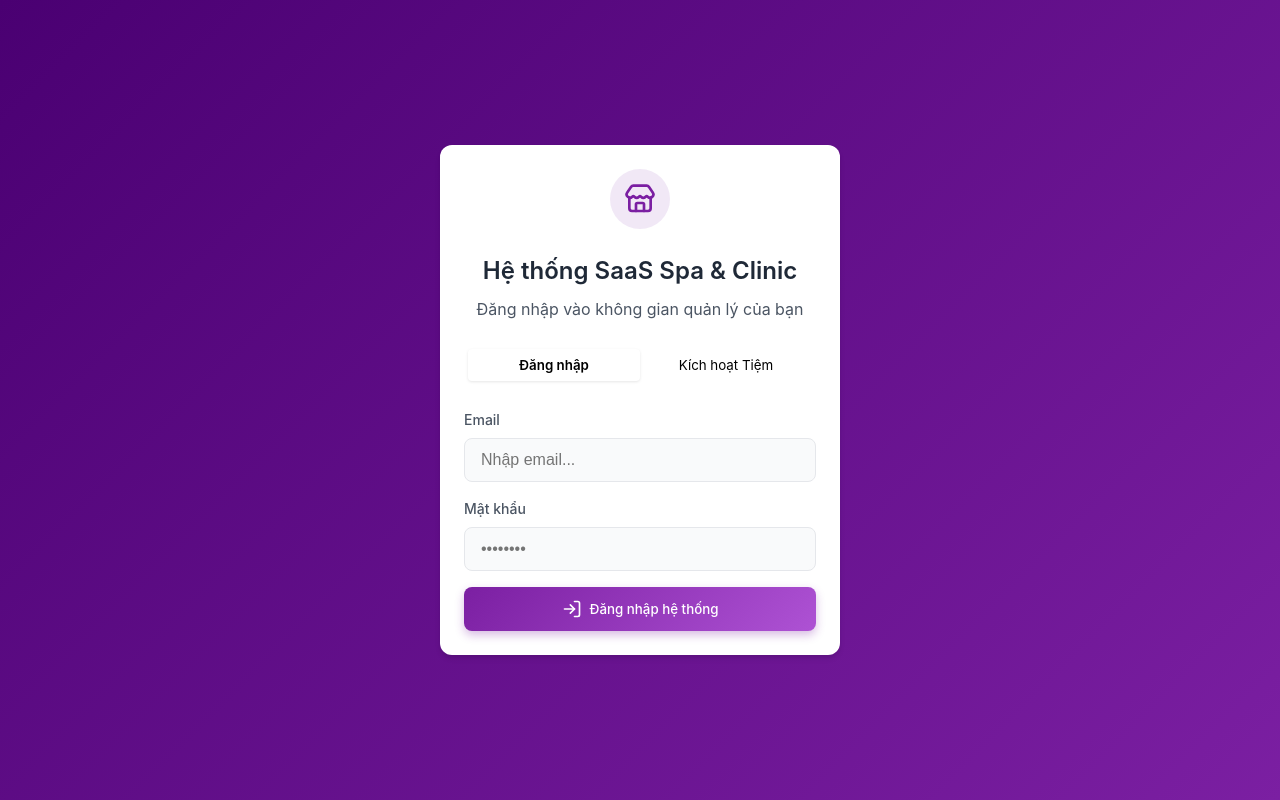
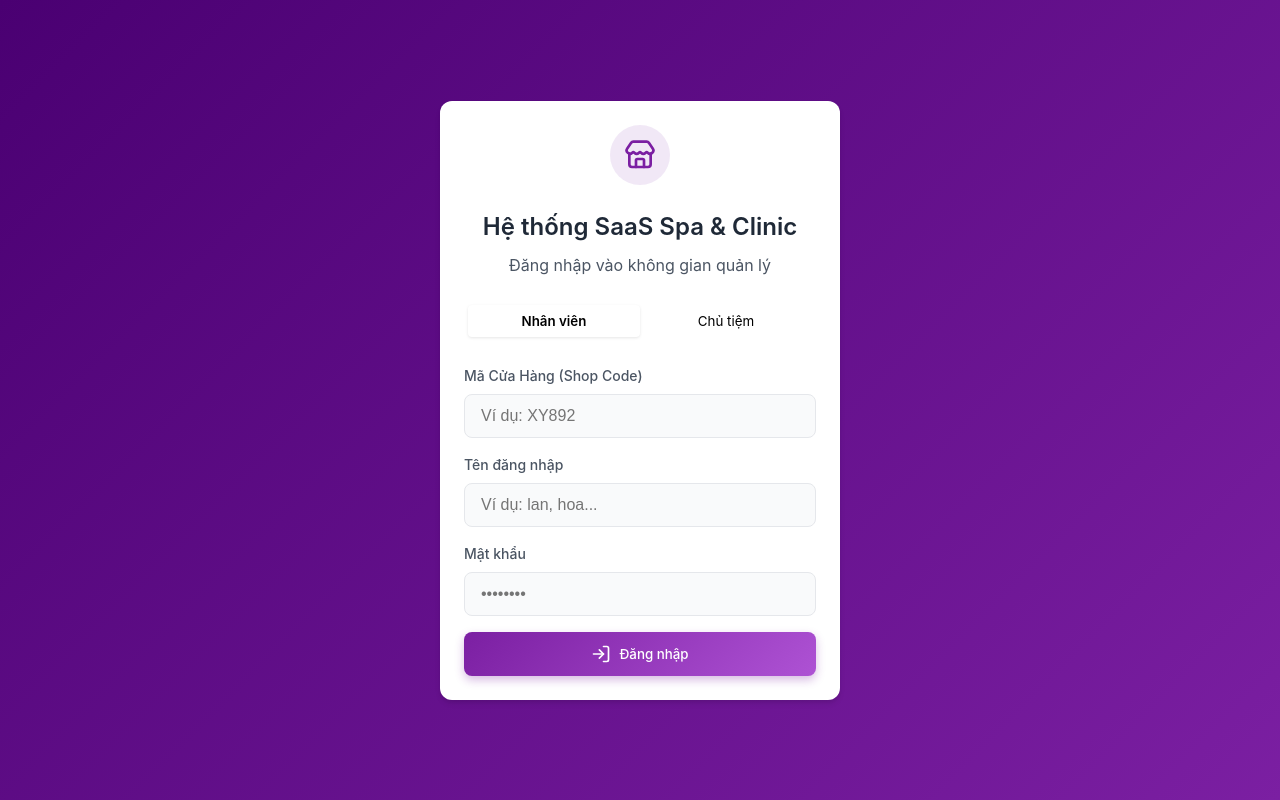
Before and after one commit to qlady79nt-nt/quan-ly-dich-vu, a React (Vite) app: page /login in a window 1280 px wide. Built offline with nearby package versions, Linux system fonts and the light colour scheme.

Commit message:
Implement Custom Auth UX with Supabase Fake Email strategy

```diff
--- a/src/pages/Login.tsx
+++ b/src/pages/Login.tsx
@@ -5,9 +5,11 @@ import { supabase } from '../lib/supabase';
 
 const Login = () => {
   const navigate = useNavigate();
-  const [isLogin, setIsLogin] = useState(true);
+  // tabs: 'staff', 'owner_login', 'owner_register'
+  const [tab, setTab] = useState<'staff' | 'owner_login' | 'owner_register'>('staff');
 
   const [email, setEmail] = useState('');
+  const [username, setUsername] = useState('');
   const [password, setPassword] = useState('');
   const [shopCode, setShopCode] = useState('');
 
@@ -22,31 +24,38 @@ const Login = () => {
     setSuccessMsg('');
 
     try {
-      if (isLogin) {
-        // --- LUỒNG ĐĂNG NHẬP ---
+      if (tab === 'staff') {
+        // --- LUỒNG NHÂN VIÊN ---
+        if (!shopCode || !username || !password) throw new Error('Vui lòng nhập đầy đủ thông tin');
+        const fakeEmail = `${username.toLowerCase().trim()}@${shopCode.toLowerCase().trim()}.spa.local`;
+
+        const { data: authData, error: authError } = await supabase.auth.signInWithPassword({
+          email: fakeEmail,
+          password,
+        });
+
+        if (authError) {
+          if (authError.message.includes('Invalid login credentials')) {
+            throw new Error('Sai tài khoản hoặc mật khẩu (Hoặc sai Mã Shop).');
+          }
+          throw authError;
+        }
+
+        // Kiểm tra role và chuyển trang
+        checkRoleAndRedirect(authData.user.id);
+
+      } else if (tab === 'owner_login') {
+        // --- LUỒNG CHỦ TIỆM ĐĂNG NHẬP ---
         const { data: authData, error: authError } = await supabase.auth.signInWithPassword({
           email,
           password,
         });
 
         if (authError) throw authError;
+        checkRoleAndRedirect(authData.user.id);
 
-        const { data: profile, error: profileError } = await supabase
-          .from('profiles')
-          .select('role')
-          .eq('id', authData.user.id)
-          .single();
-
-        if (profileError && profileError.code !== 'PGRST116') throw profileError;
-
-        const role = profile?.role || 'staff';
-
-        if (role === 'super_admin') navigate('/superadmin/dashboard');
-        else if (role === 'shop_admin') navigate('/admin/shop');
-        else navigate('/pos/monitor');
-
-      } else {
-        // --- LUỒNG ĐĂNG KÝ (CLAIM SHOP) ---
+      } else if (tab === 'owner_register') {
+        // --- LUỒNG CHỦ TIỆM ĐĂNG KÝ (CLAIM SHOP) ---
         if (!shopCode) throw new Error('Vui lòng nhập Mã Shop do Super Admin cung cấp.');
 
         const { error: signUpError } = await supabase.auth.signUp({
@@ -62,11 +71,10 @@ const Login = () => {
         });
 
         if (rpcError) {
-          // Nếu lỗi mã Shop, báo lỗi
           throw new Error('Mã Shop không hợp lệ hoặc đã được sử dụng!');
         }
 
-        setSuccessMsg('Đăng ký thành công! Đang chuyển hướng đến trang quản trị của bạn...');
+        setSuccessMsg('Đăng ký mở tiệm thành công! Đang chuyển hướng...');
         setTimeout(() => navigate('/admin/shop'), 2000);
       }
     } catch (error: any) {
@@ -74,6 +82,27 @@ const Login = () => {
     } finally {
       setLoading(false);
     }
+  };
+
+  const checkRoleAndRedirect = async (userId: string) => {
+    const { data: profile, error: profileError } = await supabase
+      .from('profiles')
+      .select('role, status')
+      .eq('id', userId)
+      .single();
+
+    if (profileError && profileError.code !== 'PGRST116') throw profileError;
+
+    if (profile?.status === 'inactive') {
+      await supabase.auth.signOut();
+      throw new Error('Tài khoản của bạn đã bị khóa. Vui lòng liên hệ chủ tiệm.');
+    }
+
+    const role = profile?.role || 'staff';
+
+    if (role === 'super_admin') navigate('/superadmin/dashboard');
+    else if (role === 'shop_admin') navigate('/admin/shop');
+    else navigate('/pos/monitor');
   };
 
   return (
@@ -86,23 +115,21 @@ const Login = () => {
         </div>
 
         <h1 style={{ marginBottom: '0.5rem', fontSize: '1.5rem' }}>Hệ thống SaaS Spa & Clinic</h1>
-        <p style={{ color: 'var(--text-secondary)', marginBottom: '1.5rem' }}>
-          {isLogin ? 'Đăng nhập vào không gian quản lý của bạn' : 'Mở tiệm bằng Mã Shop (Shop Code)'}
-        </p>
+        <p style={{ color: 'var(--text-secondary)', marginBottom: '1.5rem' }}>Đăng nhập vào không gian quản lý</p>
 
         {/* TAB TOGGLE */}
         <div style={{ display: 'flex', backgroundColor: 'var(--background-light)', borderRadius: '0.5rem', padding: '0.25rem', marginBottom: '1.5rem' }}>
           <button
-            onClick={() => { setIsLogin(true); setErrorMsg(''); }}
-            style={{ flex: 1, padding: '0.5rem', borderRadius: '0.25rem', border: 'none', background: isLogin ? 'white' : 'transparent', fontWeight: isLogin ? 600 : 400, boxShadow: isLogin ? '0 1px 3px rgba(0,0,0,0.1)' : 'none', cursor: 'pointer' }}
+            onClick={() => { setTab('staff'); setErrorMsg(''); }}
+            style={{ flex: 1, padding: '0.5rem', borderRadius: '0.25rem', border: 'none', background: tab === 'staff' ? 'white' : 'transparent', fontWeight: tab === 'staff' ? 600 : 400, boxShadow: tab === 'staff' ? '0 1px 3px rgba(0,0,0,0.1)' : 'none', cursor: 'pointer' }}
           >
-            Đăng nhập
+            Nhân viên
           </button>
           <button
-            onClick={() => { setIsLogin(false); setErrorMsg(''); }}
-            style={{ flex: 1, padding: '0.5rem', borderRadius: '0.25rem', border: 'none', background: !isLogin ? 'white' : 'transparent', fontWeight: !isLogin ? 600 : 400, boxShadow: !isLogin ? '0 1px 3px rgba(0,0,0,0.1)' : 'none', cursor: 'pointer' }}
+            onClick={() => { setTab('owner_login'); setErrorMsg(''); }}
+            style={{ flex: 1, padding: '0.5rem', borderRadius: '0.25rem', border: 'none', background: tab !== 'staff' ? 'white' : 'transparent', fontWeight: tab !== 'staff' ? 600 : 400, boxShadow: tab !== 'staff' ? '0 1px 3px rgba(0,0,0,0.1)' : 'none', cursor: 'pointer' }}
           >
-            Kích hoạt Tiệm
+            Chủ tiệm
           </button>
         </div>
 
@@ -119,7 +146,47 @@ const Login = () => {
         )}
 
         <form onSubmit={handleAuth}>
-          {!isLogin && (
+          {tab === 'staff' ? (
+            // --- FORM NHÂN VIÊN ---
+            <>
+              <div className="form-group" style={{ textAlign: 'left' }}>
+                <label className="form-label">Mã Cửa Hàng (Shop Code)</label>
+                <input
+                  type="text"
+                  className="form-input"
+                  placeholder="Ví dụ: XY892"
+                  value={shopCode}
+                  onChange={e => setShopCode(e.target.value)}
+                  required
+                />
+              </div>
+              <div className="form-group" style={{ textAlign: 'left' }}>
+                <label className="form-label">Tên đăng nhập</label>
+                <input
+                  type="text"
+                  className="form-input"
+                  placeholder="Ví dụ: lan, hoa..."
+                  value={username}
+                  onChange={e => setUsername(e.target.value)}
+                  required
+                />
+              </div>
+              <div className="form-group" style={{ textAlign: 'left' }}>
+                <label className="form-label">Mật khẩu</label>
+                <input
+                  type="password"
+                  className="form-input"
+                  placeholder="••••••••"
+                  value={password}
+                  onChange={e => setPassword(e.target.value)}
+                  required
+                />
+              </div>
+            </>
+          ) : (
+            // --- FORM CHỦ TIỆM ---
+            <>
+              {tab === 'owner_register' && (
                 <div className="form-group" style={{ textAlign: 'left' }}>
                   <label className="form-label">Mã Shop (Do Super Admin cấp)</label>
                   <input
@@ -128,17 +195,16 @@ const Login = () => {
                     placeholder="Ví dụ: XY892"
                     value={shopCode}
                     onChange={e => setShopCode(e.target.value)}
-                required={!isLogin}
+                    required
                   />
                 </div>
               )}
-
               <div className="form-group" style={{ textAlign: 'left' }}>
-            <label className="form-label">Email</label>
+                <label className="form-label">Email Quản trị viên</label>
                 <input
                   type="email"
                   className="form-input"
-              placeholder="Nhập email..."
+                  placeholder="admin@spa.com"
                   value={email}
                   onChange={e => setEmail(e.target.value)}
                   required
@@ -156,9 +222,23 @@ const Login = () => {
                 />
               </div>
 
-          <button type="submit" disabled={loading} className="btn-primary" style={{ width: '100%', marginTop: '1rem', display: 'flex', alignItems: 'center', justifyContent: 'center', gap: '0.5rem', backgroundColor: isLogin ? 'var(--primary-color)' : 'var(--success-color)' }}>
-            {loading ? <Loader2 size={20} className="animate-spin" /> : (isLogin ? <LogIn size={20} /> : <UserPlus size={20} />)}
-            {loading ? 'Đang xử lý...' : (isLogin ? 'Đăng nhập hệ thống' : 'Mở Tiệm Ngay')}
+              <div style={{ textAlign: 'right', marginBottom: '1rem', fontSize: '0.875rem' }}>
+                {tab === 'owner_login' ? (
+                  <button type="button" onClick={() => setTab('owner_register')} style={{ background: 'none', border: 'none', color: 'var(--primary-color)', cursor: 'pointer', padding: 0 }}>
+                    Lần đầu đăng nhập? Mở tiệm ngay
+                  </button>
+                ) : (
+                  <button type="button" onClick={() => setTab('owner_login')} style={{ background: 'none', border: 'none', color: 'var(--primary-color)', cursor: 'pointer', padding: 0 }}>
+                    Đã có tài khoản? Đăng nhập
+                  </button>
+                )}
+              </div>
+            </>
+          )}
+
+          <button type="submit" disabled={loading} className="btn-primary" style={{ width: '100%', marginTop: '0.5rem', display: 'flex', alignItems: 'center', justifyContent: 'center', gap: '0.5rem', backgroundColor: tab === 'owner_register' ? 'var(--success-color)' : 'var(--primary-color)' }}>
+            {loading ? <Loader2 size={20} className="animate-spin" /> : (tab === 'owner_register' ? <UserPlus size={20} /> : <LogIn size={20} />)}
+            {loading ? 'Đang xử lý...' : (tab === 'owner_register' ? 'Mở Tiệm Ngay' : 'Đăng nhập')}
           </button>
         </form>
       </div>
--- a/src/pages/admin/ManageUsers.tsx
+++ b/src/pages/admin/ManageUsers.tsx
@@ -1,5 +1,5 @@
 import { useState, useEffect } from 'react';
-import { Save, UserCheck, Shield, Trash2, Loader2, Info, Users } from 'lucide-react';
+import { Save, UserCheck, Shield, Trash2, Loader2, Users, UserPlus } from 'lucide-react';
 import { supabase } from '../../lib/supabase';
 
 const ManageUsers = () => {
@@ -10,6 +10,15 @@ const ManageUsers = () => {
   const [planData, setPlanData] = useState<any>(null);
   const [shopId, setShopId] = useState<string | null>(null);
   const [currentUserProfile, setCurrentUserProfile] = useState<any>(null);
+
+  // Form tạo user mới
+  const [creating, setCreating] = useState(false);
+  const [newUser, setNewUser] = useState({
+    fullName: '',
+    username: '',
+    password: '',
+    role: 'staff'
+  });
 
   // Phân nhóm quyền hạn rõ ràng
   const permissionGroups = [
@@ -52,7 +61,7 @@ const ManageUsers = () => {
         setShopId(adminProfile.shop_id);
         setCurrentUserProfile(adminProfile);
 
-        // Fetch Users (bao gồm cả Inactive)
+        // Fetch Users
         const { data: shopUsers } = await supabase
           .from('profiles')
           .select('*')
@@ -112,7 +121,45 @@ const ManageUsers = () => {
         data
       });
     } catch (e) {
-      console.error("Audit log failed", e); // Silently fail audit log so it doesn't break flow if table missing
+      console.error("Audit log failed", e);
+    }
+  };
+
+  const handleCreateUser = async (e: React.FormEvent) => {
+    e.preventDefault();
+    if (!shopId) return;
+
+    if (activeUsersCount >= maxUsers) {
+      return alert('Đã đạt giới hạn nhân viên của gói dịch vụ! Vui lòng nâng cấp gói.');
+    }
+
+    setCreating(true);
+    try {
+      // 1. Gọi RPC để tạo user ngầm qua Fake Email Strategy
+      const { data: newUserId, error } = await supabase.rpc('create_staff_user', {
+        p_shop_id: shopId,
+        p_username: newUser.username.toLowerCase().trim(),
+        p_password: newUser.password,
+        p_full_name: newUser.fullName,
+        p_role: newUser.role
+      });
+
+      if (error) {
+        if (error.message.includes('unique constraint')) {
+          throw new Error('Tên đăng nhập này đã tồn tại trong hệ thống. Vui lòng chọn tên khác.');
+        }
+        throw error;
+      }
+
+      await logAudit('create_user', newUserId, { username: newUser.username, role: newUser.role });
+
+      alert('Đã tạo tài khoản nhân viên thành công!');
+      setNewUser({ fullName: '', username: '', password: '', role: 'staff' });
+      fetchData(); // Refresh list
+    } catch (error: any) {
+      alert('Lỗi khi tạo nhân viên: ' + error.message);
+    } finally {
+      setCreating(false);
     }
   };
 
@@ -189,20 +236,12 @@ const ManageUsers = () => {
   return (
     <div style={{ display: 'flex', flexDirection: 'column', gap: '1.5rem', maxWidth: '1200px', margin: '0 auto' }}>
 
-      <div style={{ display: 'grid', gridTemplateColumns: '1fr 1fr', gap: '1rem' }}>
-        <div style={{ backgroundColor: 'var(--background-light)', padding: '1rem', borderRadius: '0.5rem', display: 'flex', alignItems: 'center', gap: '0.75rem', border: '1px solid var(--border-color)' }}>
-          <Info size={24} color="var(--primary-color)" />
-          <div>
-            <strong style={{ display: 'block', color: 'var(--primary-color)' }}>Mời nhân viên</strong>
-            <p style={{ fontSize: '0.875rem', color: 'var(--text-secondary)' }}>Gửi <strong>Mã Shop</strong> cho nhân viên để họ tự đăng ký tài khoản.</p>
-          </div>
-        </div>
-
-        <div style={{ backgroundColor: isLimitReached ? 'rgba(239, 68, 68, 0.1)' : 'rgba(34, 197, 94, 0.1)', padding: '1rem', borderRadius: '0.5rem', display: 'flex', alignItems: 'center', gap: '0.75rem', border: `1px solid ${isLimitReached ? 'rgba(239, 68, 68, 0.3)' : 'rgba(34, 197, 94, 0.3)'}` }}>
+      <div style={{ display: 'flex', justifyContent: 'flex-end' }}>
+        <div style={{ width: '400px', backgroundColor: isLimitReached ? 'rgba(239, 68, 68, 0.1)' : 'rgba(34, 197, 94, 0.1)', padding: '1rem', borderRadius: '0.5rem', display: 'flex', alignItems: 'center', gap: '0.75rem', border: `1px solid ${isLimitReached ? 'rgba(239, 68, 68, 0.3)' : 'rgba(34, 197, 94, 0.3)'}` }}>
           <Users size={24} color={isLimitReached ? 'var(--danger-color)' : 'var(--success-color)'} />
           <div style={{ width: '100%' }}>
             <div style={{ display: 'flex', justifyContent: 'space-between', marginBottom: '0.25rem' }}>
-              <strong style={{ color: isLimitReached ? 'var(--danger-color)' : 'var(--success-color)' }}>Sử dụng Gói (Nhân sự đang hoạt động)</strong>
+              <strong style={{ color: isLimitReached ? 'var(--danger-color)' : 'var(--success-color)' }}>Sử dụng Gói (Nhân sự hoạt động)</strong>
               <strong>{activeUsersCount} / {maxUsers}</strong>
             </div>
             <div style={{ width: '100%', height: '6px', backgroundColor: 'var(--background-light)', borderRadius: '3px', overflow: 'hidden' }}>
@@ -213,17 +252,68 @@ const ManageUsers = () => {
       </div>
 
       <div className="grid-cols-2" style={{ gridTemplateColumns: '1fr 1.5fr' }}>
+        {/* CỘT TRÁI: FORM TẠO & DANH SÁCH */}
+        <div style={{ display: 'flex', flexDirection: 'column', gap: '1.5rem' }}>
+
+          {/* TẠO NHÂN VIÊN MỚI */}
+          <div className="premium-card">
+            <h2 style={{ marginBottom: '1.5rem', color: 'var(--primary-color)', display: 'flex', alignItems: 'center', gap: '0.5rem' }}>
+              <UserPlus size={24} />
+              Tạo Nhân Viên Mới
+            </h2>
+            <form onSubmit={handleCreateUser}>
+              <div className="form-group">
+                <label className="form-label">Tên hiển thị</label>
+                <input
+                  type="text" className="form-input" placeholder="Ví dụ: Nguyễn Văn A"
+                  value={newUser.fullName} onChange={e => setNewUser({...newUser, fullName: e.target.value})} required
+                />
+              </div>
+              <div className="form-group">
+                <label className="form-label">Tên đăng nhập (Username)</label>
+                <input
+                  type="text" className="form-input" placeholder="Ví dụ: nva123"
+                  value={newUser.username} onChange={e => setNewUser({...newUser, username: e.target.value})} required
+                  style={{ textTransform: 'lowercase' }}
+                />
+              </div>
+              <div style={{ display: 'grid', gridTemplateColumns: '1fr 1fr', gap: '1rem' }}>
+                <div className="form-group">
+                  <label className="form-label">Mật khẩu</label>
+                  <input
+                    type="password" className="form-input" placeholder="••••••••"
+                    value={newUser.password} onChange={e => setNewUser({...newUser, password: e.target.value})} required minLength={6}
+                  />
+                </div>
+                <div className="form-group">
+                  <label className="form-label">Vai trò</label>
+                  <select
+                    className="form-select"
+                    value={newUser.role} onChange={e => setNewUser({...newUser, role: e.target.value})}
+                  >
+                    <option value="staff">Kỹ thuật viên</option>
+                    <option value="manager">Quản lý nhánh</option>
+                  </select>
+                </div>
+              </div>
+              <button type="submit" className="btn-primary" disabled={creating || isLimitReached} style={{ width: '100%', marginTop: '0.5rem', display: 'flex', alignItems: 'center', justifyContent: 'center', gap: '0.5rem' }}>
+                {creating ? <Loader2 size={20} className="animate-spin" /> : <UserPlus size={20} />}
+                {creating ? 'Đang tạo...' : 'Tạo tài khoản'}
+              </button>
+            </form>
+          </div>
+
           {/* DANH SÁCH NHÂN VIÊN */}
           <div className="premium-card">
             <h2 style={{ marginBottom: '1.5rem', color: 'var(--primary-color)', display: 'flex', alignItems: 'center', gap: '0.5rem' }}>
               <UserCheck size={24} />
-            Hồ Sơ Nhân Sự
+              Hồ Sơ Nhân Sự ({users.length})
             </h2>
 
             {users.length === 0 ? (
               <p style={{ textAlign: 'center', color: 'var(--text-light)', padding: '2rem 0' }}>Chưa có nhân sự nào.</p>
             ) : (
-            <div style={{ display: 'flex', flexDirection: 'column', gap: '0.5rem' }}>
+              <div style={{ display: 'flex', flexDirection: 'column', gap: '0.5rem', maxHeight: '400px', overflowY: 'auto', paddingRight: '0.5rem' }}>
                 {users.map(u => (
                   <div
                     key={u.id}
@@ -267,9 +357,10 @@ const ManageUsers = () => {
               </div>
             )}
           </div>
+        </div>
 
-        {/* CẤU HÌNH PHÂN QUYỀN */}
-        <div className="premium-card" style={{ opacity: selectedUser ? 1 : 0.5, pointerEvents: selectedUser ? 'auto' : 'none' }}>
+        {/* CỘT PHẢI: CẤU HÌNH PHÂN QUYỀN */}
+        <div className="premium-card" style={{ opacity: selectedUser ? 1 : 0.5, pointerEvents: selectedUser ? 'auto' : 'none', alignSelf: 'start' }}>
           <h2 style={{ marginBottom: '1.5rem', color: 'var(--primary-color)', display: 'flex', alignItems: 'center', gap: '0.5rem' }}>
             <Shield size={24} />
             Phân Quyền: {selectedUser?.full_name || '...'}
```
Lines whose indentation alone changed are shown as unchanged.
